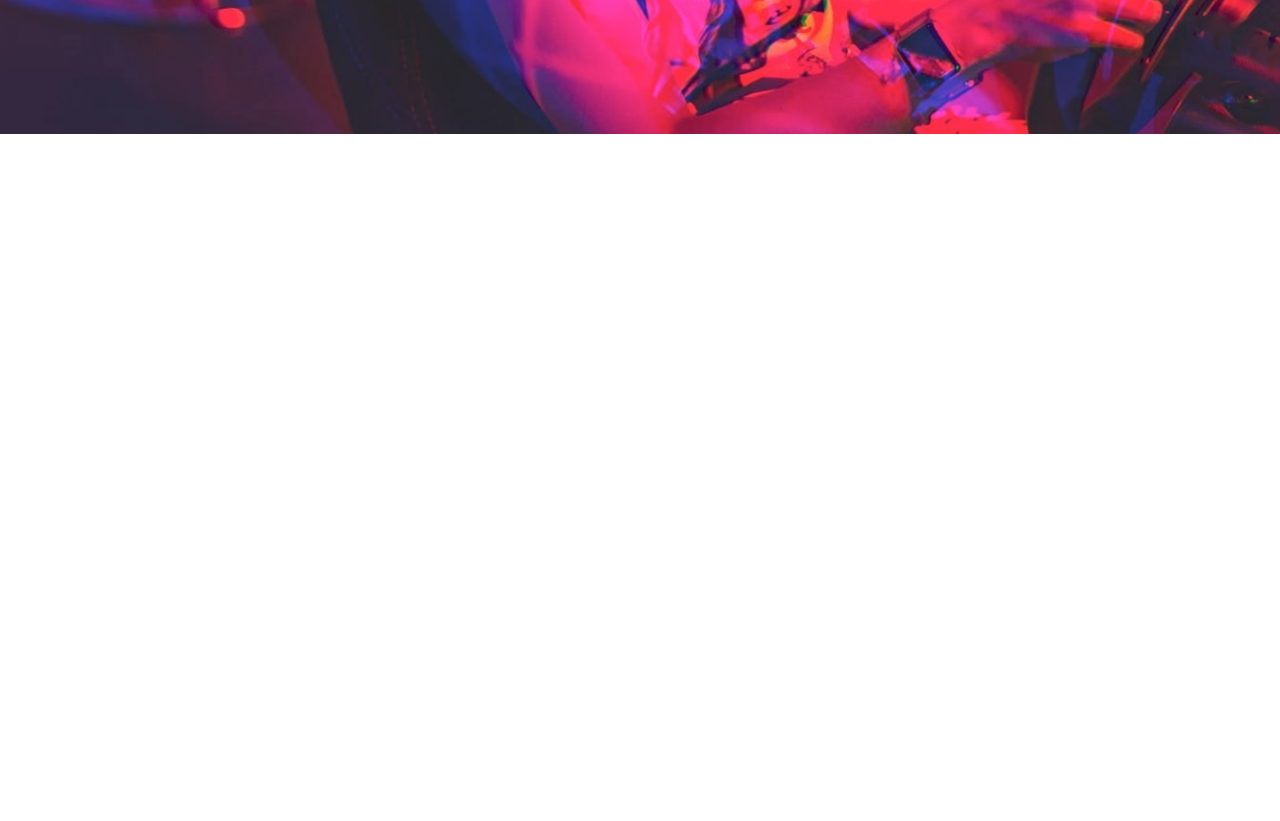
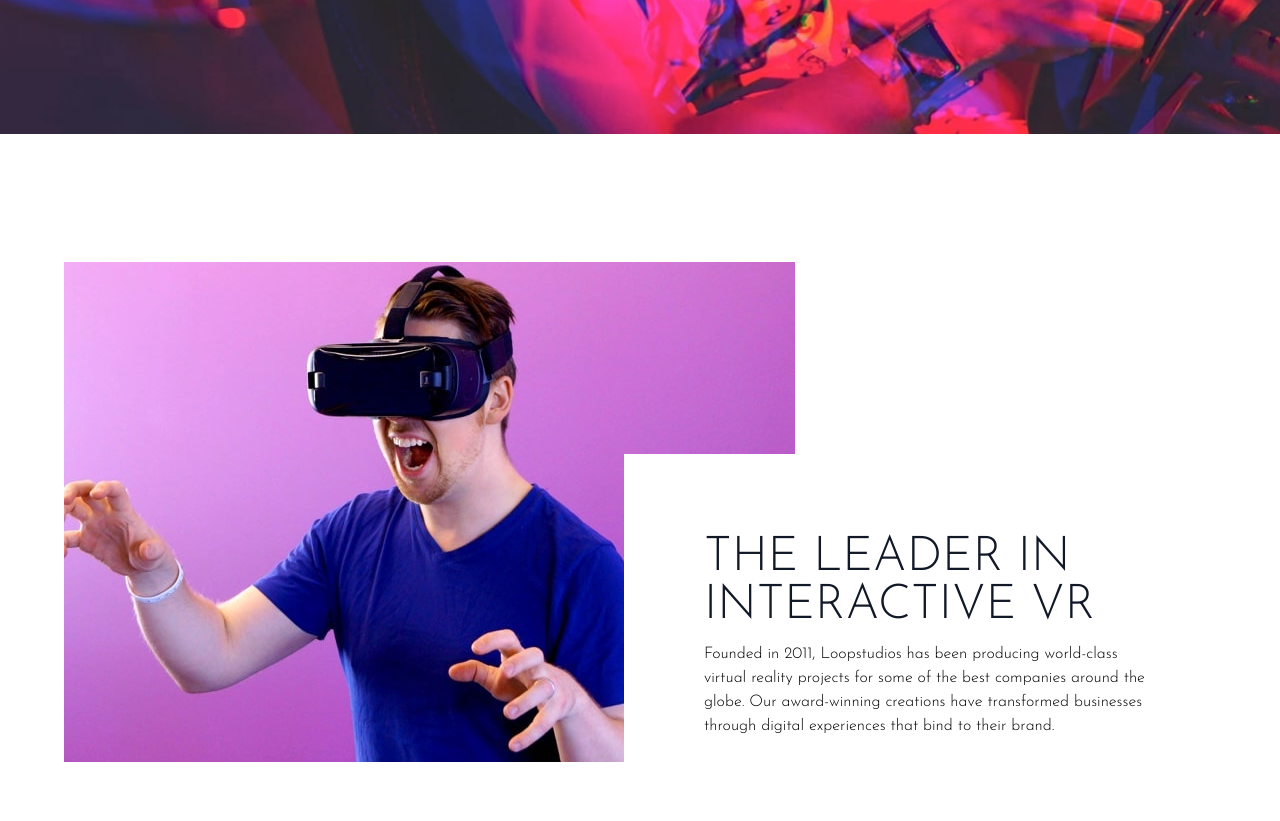
Before and after one commit to probillal/loop_studip, a website: page index.html in a window 1280 px wide. Shown: the part 486-1307 px from the top of the page. Before the commit the page ends 800 px from the top, so only its background shows below. Drawn offline with Linux system fonts and the light colour scheme.

Commit message:
feature section done

```diff
--- a/index.html
+++ b/index.html
@@ -63,5 +63,32 @@
         </div>
       </div>
     </section>
+    <!-- hero section end -->
+    <!-- feature section -->
+    <section id="feature">
+      <!-- feature container -->
+      <div
+        class="relative max-w-6xl mx-auto my-32 px-6 flex flex-col md:flex-row md:px-0"
+      >
+        <!-- image -->
+        <img src="images/desktop/image-interactive.jpg" alt="" />
+        <!-- text container -->
+        <div
+          class="top-48 pr-0 bg-white md:absolute md:right-0 md:py-20 md:pl-20"
+        >
+          <h2
+            class="max-w-lg text-4xl mt-6 uppercase text-gray-900 font-sans text-center md:text-left md:text-5xl md:mt-0"
+          >
+            The leader in interactive VR
+          </h2>
+          <p class="max-w-md mt-3">
+            Founded in 2011, Loopstudios has been producing world-class virtual
+            reality projects for some of the best companies around the globe.
+            Our award-winning creations have transformed businesses through
+            digital experiences that bind to their brand.
+          </p>
+        </div>
+      </div>
+    </section>
   </body>
 </html>
```
Also changed, not shown: css/style.css.
